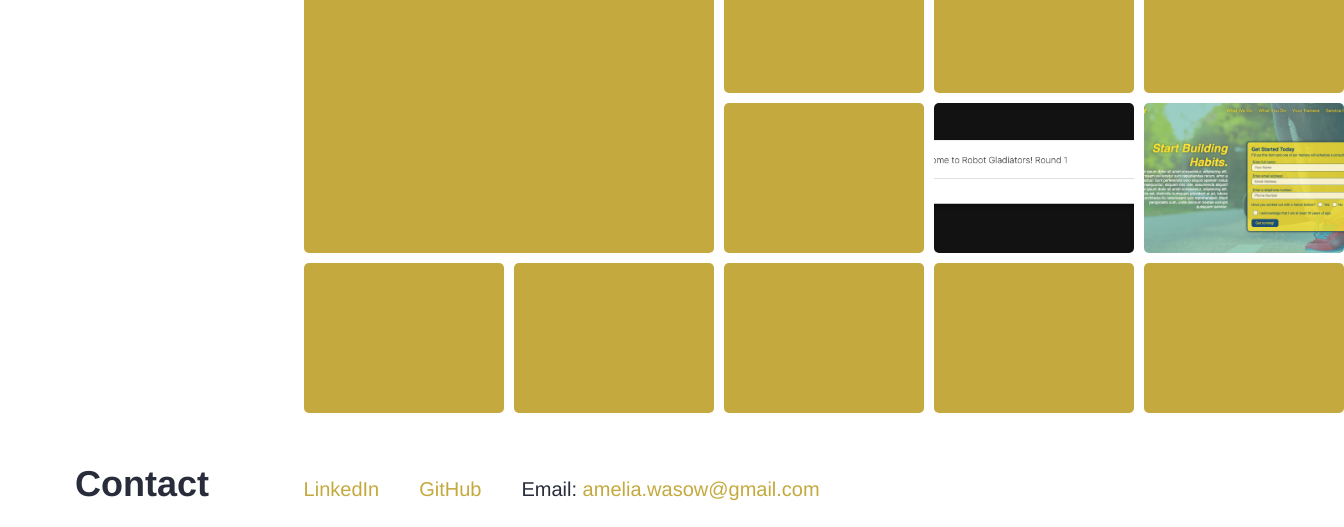
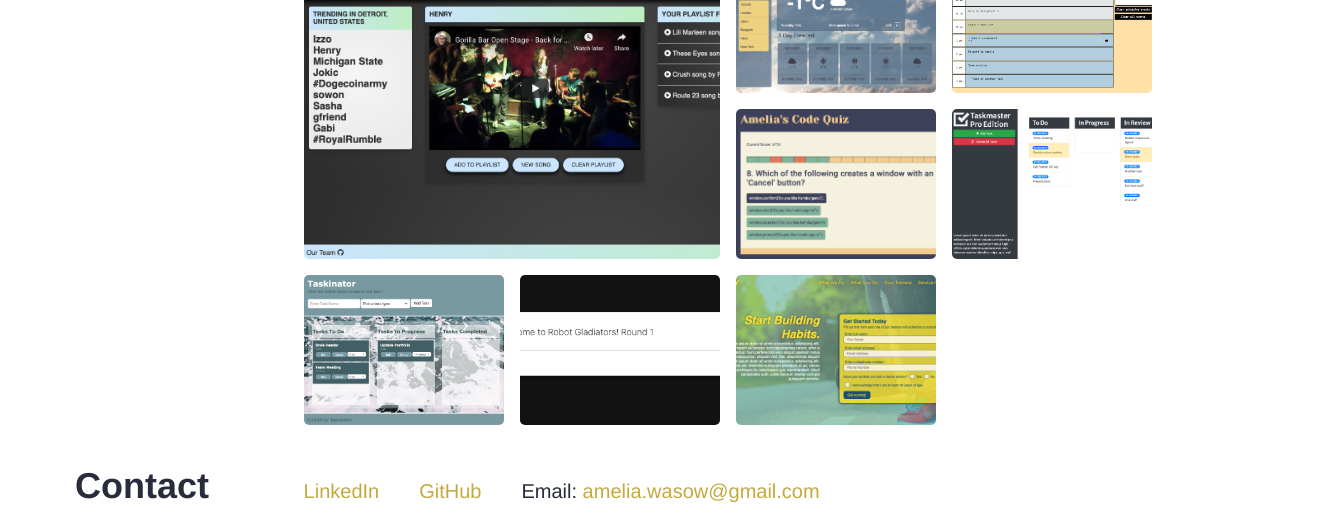
Before and after one commit to Amelia-was/amelias-portfolio, a plain HTML site: page index.html in a window 1280 px wide. Shown: the part 446-973 px from the top of the page, 1344 px wide, since content can reach past the window. Drawn offline with Linux system fonts and the light colour scheme.

Commit message:
added newset projects

```diff
--- a/assets/css/style.css
+++ b/assets/css/style.css
@@ -3,6 +3,12 @@
     box-sizing: border-box;
     margin: 0;
     padding: 0;
+}
+
+:root {
+    --main: #c4a93e;
+    --text: #292c3a;
+    --accent: #b56038;
 }
 
 body {
@@ -11,8 +17,14 @@ body {
     color: #292c3a;
     font-size: 16px;
 }
+/*
+main {
+    margin: 100px auto;
+    background-color: #fff;
+} */
 
-/* banner */
+
+/*banner*/
 .banner-image {
     width: 100%;
     height: auto;
@@ -43,6 +55,12 @@ body {
 }
 
 /* main header */
+/* header {
+    background-color: #b56038;
+    border-left: solid 10px #c4a93e;
+} */
+
+
 h1 {
     color: #292c3a;
     font-size: 36px;
@@ -61,18 +79,21 @@ nav h3 {
     margin: 20px 0 20px 40px;
 }
 
-
 .nav-list a:hover {
-    background-color:#c4a93e;
+    border-bottom: solid 3px #c4a93e;
 }
 
 .nav-list a {
     text-decoration: none;
     color: #292c3a;
-    padding: 20px;
+    padding: 10px;
     margin-right: 20px;
-    border-radius: 5px;
     width: auto;
+    transition: all linear 0.2s;
+}
+
+.unfeatured {
+    max-width: 65%;
 }
 
 /* section style */
@@ -117,8 +138,10 @@ nav h3 {
 .grid-container {
     display: grid;
     margin: 40px 0 0 75px;
-    grid-template-columns: repeat(5, 1fr);
     max-width: 75%;
+    grid-template-columns: repeat(auto-fill, minmax(200px, 1fr));
+    grid-auto-flow: dense;
+    grid-gap: 1em;
 }
 
 .grid-item {
@@ -129,31 +152,80 @@ nav h3 {
     display: flex;
     flex-flow: column wrap;
     justify-content: center;
-    margin: 0 10px 10px 0;
     overflow: hidden;
     position: relative;
 }
 
-.item-1 {
+/* .flex-item {
+    background-color:#c4a93e;
+    min-height: 150px;
+    min-width: 200px;
+    border-radius: 5px;
+    display: flex;
+    flex-flow: column wrap;
+    justify-content: center;
+    margin: 0 10px 10px 0;
+    overflow: hidden;
+    position: relative;
+} */
+
+.featured {
     grid-column: 1 / 3;
     grid-row: 1 / 3;
+    place-self: stretch;
+}
+
+.item-1 {
     justify-self: stretch;
+    background-image: url("../images/tweet-tracks-img.png");
+    background-position: left;
+    background-size: cover;
+}
+
+.item-2 {
+    background-image: url("../images/weather-dashboard-screenshot.png");
+    background-position: left;
+    background-size: cover;
+}
+
+.item-3 {
+    background-image: url("../images/work-day-screenshot.png");
+    background-position: center;
+    background-size: cover;
+}
+
+.item-4 {
+    background-image: url("../images/code-quiz-screenshot.png");
+    background-position: left;
+    background-size: cover;
+}
+
+.item-5 {
+    background-image: url("../images/taskmaster-pro-img.png");
+    background-position: left;
+    background-size: cover;
 }
 
 .item-6 {
+    background-image: url("../images/taskinator-img.png");
+    background-position: left;
+    background-size: cover;
+}
+
+.item-7 {
     background-image: url("../images/robot-gladiators-img.png");
     background-position: center;
     background-size: cover;
 }
 
-.item-7 {
+.item-8 {
     background-image: url("../images/run-buddy-img.png");
     background-position: center;
     background-size: cover;
 }
 
 .project-title {
-    color: #f4f1de;
+    color: #fff;
     text-align: center;
     font-size: 16px;
     font-weight: bold;
@@ -228,6 +300,11 @@ nav h3 {
     }
 }
 
+.projects {
+    margin: 40px 0 0 75px;
+    max-width: 75%;
+}
+
 /* tablets and large phones */
 @media screen and (max-width: 768px) {
     .grid-container {
--- a/index.html
+++ b/index.html
@@ -36,6 +36,9 @@
         </nav>
     </header>
 
+
+
+    <main>
     <section id="about" class="flex-row">
         <h2 class="section-title">About</h2>
         <p>
@@ -49,77 +52,88 @@
         <h2 class="section-title">Work</h2>
 
         <div class="grid-container">
-            <div class="grid-item item-1">
+
+        <div class="grid-item item-1 featured">
+            <a href="https://projone.github.io/tweet-tracks/" target="_blank" class="screen">
+                <h4 class="project-title">
+                    Tweet Tracks
+                </h4>
+            </a>
+        </div>
+
+            <div class="grid-item item-2">
                 <a href="https://amelia-was.github.io/weather-dashboard/" target="_blank" class="screen">
                     <h4 class="project-title">
                         Weather Dashboard
                     </h4>
                 </a>
             </div>
-            <div class="grid-item item-2">
+            <div class="grid-item item-3">
                 <a href="https://amelia-was.github.io/work-day-schedule/" target="_blank" class="screen">
                     <h4 class="project-title">
                         Work Day Scheduler
                     </h4>
                 </a>
             </div>
-            <div class="grid-item item-3">
+            <div class="grid-item item-4">
                 <a href="https://amelia-was.github.io/code-quiz/" target="_blank" class="screen">
                     <h4 class="project-title">
                         Code Quiz
                     </h4>
                 </a>
             </div>
-            <div class="grid-item item-4">
+            <div class="grid-item item-5">
                 <a href="https://amelia-was.github.io/taskmaster-pro/" target="_blank" class="screen">
                     <h4 class="project-title">
                         Taskmaster Pro
                     </h4>
                 </a>
             </div>
-            <div class="grid-item item-5">
+            <div class="grid-item item-6">
                 <a href="https://amelia-was.github.io/taskinator/" target="_blank" class="screen">
                     <h4 class="project-title">
                         Taskinator
                     </h4>
                 </a>
             </div>
-            <div class="grid-item item-6" aria-label="Robot Gladiators game snapshot">
+            <div class="grid-item item-7" aria-label="Robot Gladiators game snapshot">
                 <a href="https://amelia-was.github.io/robot-gladiators/" target="_blank" class="screen">
                     <h4 class="project-title">
                         Robot Gladiators
                     </h4>
                 </a>
             </div>
-            <div class="grid-item item-7" aria-label="Run Buddy website snapshot">
+            <div class="grid-item item-8" aria-label="Run Buddy website snapshot">
                 <a href="https://amelia-was.github.io/run-buddy/" target="_blank" class="screen">
                     <h4 class="project-title">
                         Run Buddy
                     </h4>
                 </a>
             </div>
-            <div class="grid-item item-8">
+        </div>
+    </section>
+            <!-- <div class="flex-item item-8">
                 <div class="screen">
                     <h4 class="project-title">
                         Title 8
                     </h4>
                 </div>
             </div>
-            <div class="grid-item item-9">
+            <div class="flex-item item-9">
                 <div class="screen">
                     <h4 class="project-title">
                         Title 9
                     </h4>
                 </div>
             </div>
-            <div class="grid-item item-9">
+            <div class="flex-item item-9">
                 <div class="screen">
                     <h4 class="project-title">
                         Title 10
                     </h4>
                 </div>
             </div>
-            <div class="grid-item item-9">
+            <div class="flex-item item-9">
                 <div class="screen">
                     <h4 class="project-title">
                         Title 11
@@ -132,10 +146,7 @@
                         Title 12
                     </h4>
                 </div>
-            </div>
-
-        </div>
-    </section>
+            </div> -->
 
     <section id="contact" class="flex-baseline-row">
         <h2 class="section-title">Contact</h2>
@@ -146,6 +157,8 @@
         </ul>
     </section>
 
+    </main>
+
     <script src="./assets/js/script.js"></script>
 
 </body>
```
Also changed, not shown: assets/images/code-quiz-screenshot.png (added), assets/images/taskinator-img.png (added), assets/images/taskmaster-pro-img.png (added), assets/images/tweet-tracks-img.png (added), assets/images/weather-dashboard-screenshot.png (added), assets/images/work-day-screenshot.png (added), 2 other files.
